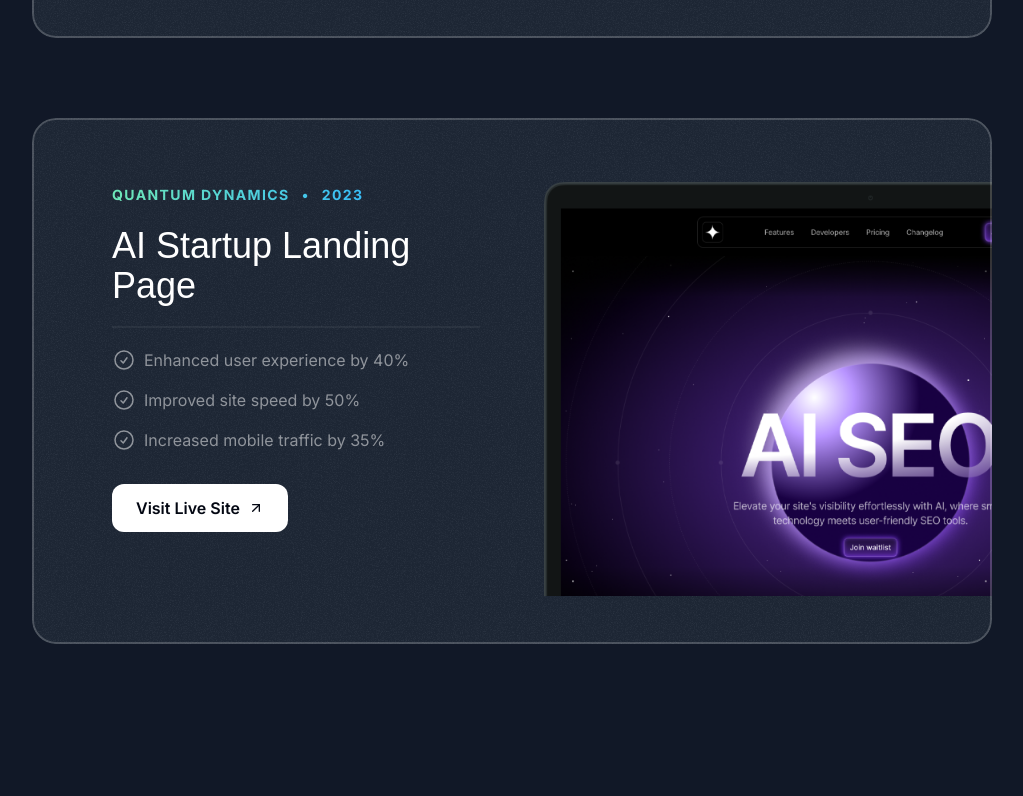
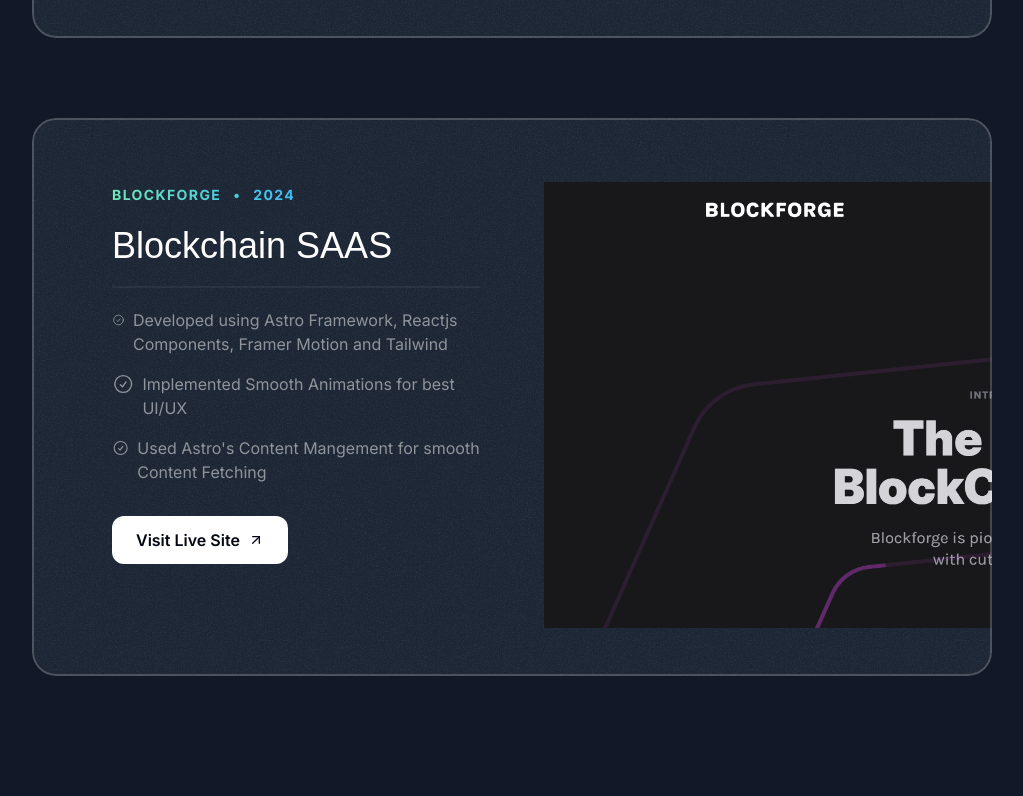
Before and after one commit to noobpiyush/piyush_portfolio, a Next.js app: page / in a window 1280 px wide. Shown: the part 2424-3220 px from the top of the page, without its empty margins (128-1151 px from the left). Built offline with nearby package versions, Linux system fonts and the light colour scheme; a web font is replaced by a local one.

Commit message:
Addded Blockchain Proj

```diff
--- a/src/sections/Projects.tsx
+++ b/src/sections/Projects.tsx
@@ -1,6 +1,6 @@
 import darkSaasLandingPage from "@/assets/images/youtube.png";
 import lightSaasLandingPage from "@/assets/images/medium.png";
-import aiStartupLandingPage from "@/assets/images/ai-startup-landing-page.png";
+import BlockChainSAAS from "@/assets/images/blockchain.png";
 import Image from "next/image";
 import CheckCircleIcon from "@/assets/icons/check-circle.svg"
 import ArrowUpRightIcon from "@/assets/icons/arrow-up-right.svg"
@@ -34,16 +34,16 @@ const portfolioProjects = [
     image: lightSaasLandingPage,
   },
   {
-    company: "Quantum Dynamics",
-    year: "2023",
-    title: "AI Startup Landing Page",
+    company: "BLOCKFORGE",
+    year: "2024",
+    title: "Blockchain SAAS",
     results: [
-      { title: "Enhanced user experience by 40%" },
-      { title: "Improved site speed by 50%" },
-      { title: "Increased mobile traffic by 35%" },
+      { title: "Developed using Astro Framework, Reactjs Components, Framer Motion and Tailwind" },
+      { title: "Implemented Smooth Animations for best UI/UX" },
+      { title: "Used Astro's Content Mangement for smooth Content Fetching" },
     ],
-    link: "https://github.com/noobpiyush",
-    image: aiStartupLandingPage,
+    link: "https://dark-saas-blockchain.netlify.app/",
+    image: BlockChainSAAS,
   },
 ];
 
```
Also changed, not shown: src/assets/images/blockchain.png (added).
